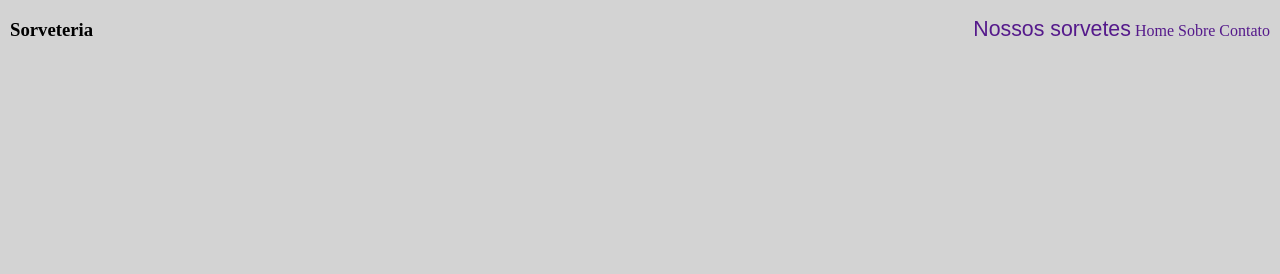
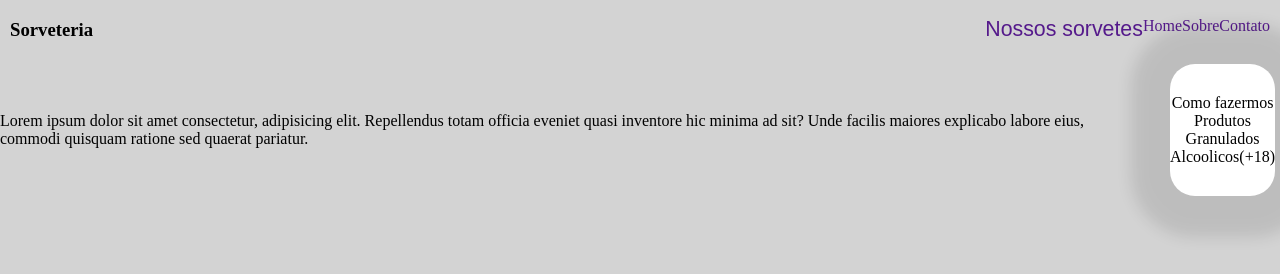
Before and after one commit to dankogata/d0104-responsividade-mediaquery-mobilefirst, a plain HTML site: page index.html in a window 1280 px wide. Drawn offline with Linux system fonts and the light colour scheme.

Commit message:
Criar um outro media query

```diff
--- a/index.html
+++ b/index.html
@@ -23,6 +23,17 @@
                 <span class="traco"></span>
             </div>
         </header>
+    <main>
+        <p>Lorem ipsum dolor sit amet consectetur, adipisicing elit. Repellendus totam officia eveniet quasi inventore hic minima ad sit? Unde facilis maiores explicabo labore eius, commodi quisquam ratione sed quaerat pariatur.</p>
+    </main>
+    <aside class="sidebar">
+        <nav>
+            <a href="">Como fazermos</a>
+            <a href="">Produtos</a>
+            <a href="">Granulados</a>
+            <a href="">Alcoolicos(+18)</a>
+        </nav>
+    </aside>
     </div>
 
 </body>
--- a/styles.css
+++ b/styles.css
@@ -5,7 +5,9 @@ body{
 .grid{
     display:grid;
     grid-template-areas:
-    "header header header header header";
+    "header header header header header"
+    "sidebar sidebar sidebar sidebar sidebar"
+    "main main main main main";
     grid-template-columns: repeat(5, minmax(30px, auto));
     grid-template-rows: repeat(5, minmax(30px, auto));
 }
@@ -44,13 +46,59 @@ header nav a{
     margin: 3px 0;
     width: 100%;
 }
+.sidebar{
+    background-color: white;
+    grid-area: sidebar;
+    padding: 30px 0;
+
+}
+.sidebar nav{
+    align-items: center;
+    display: flex;
+    justify-content: space-evenly;
+}
+.sidebar nav a{
+    color: black;
+    text-decoration: none;
+}
+main{
+    grid-area: main;
+}
 
 /* Media Query */
-@media(min-width:900px){
-    header nav{
-        display: block;
+/*breaking pointa para tablet*/
+@media(min-width:768px){
+    header nav {
+        display: flex;
     }
     .menu-hamburguer{
         display: none;
     }
 }
+/*breaking point para notebooks pequenos*/
+@media(min-width:992px){
+    .grid{
+        grid-template-areas:
+    "header header header header header"
+    "main main main . sidebar"
+    "main main main . sidebar";
+    }
+    .sidebar{
+        border-radius: 25px;
+        box-shadow: 1px 1px 15px 40px rgba(0,0,0,0.1);
+        margin: 5px;
+    }
+    .sidebar nav{
+        flex-direction: column;
+        justify-content: center;
+    }
+
+}
+/*breaking point para notebooks grandes e desktop*/
+@media(min-width:1200px){
+    main{
+        margin:auto;
+        max-width: 1200px;
+    }
+
+}
```
